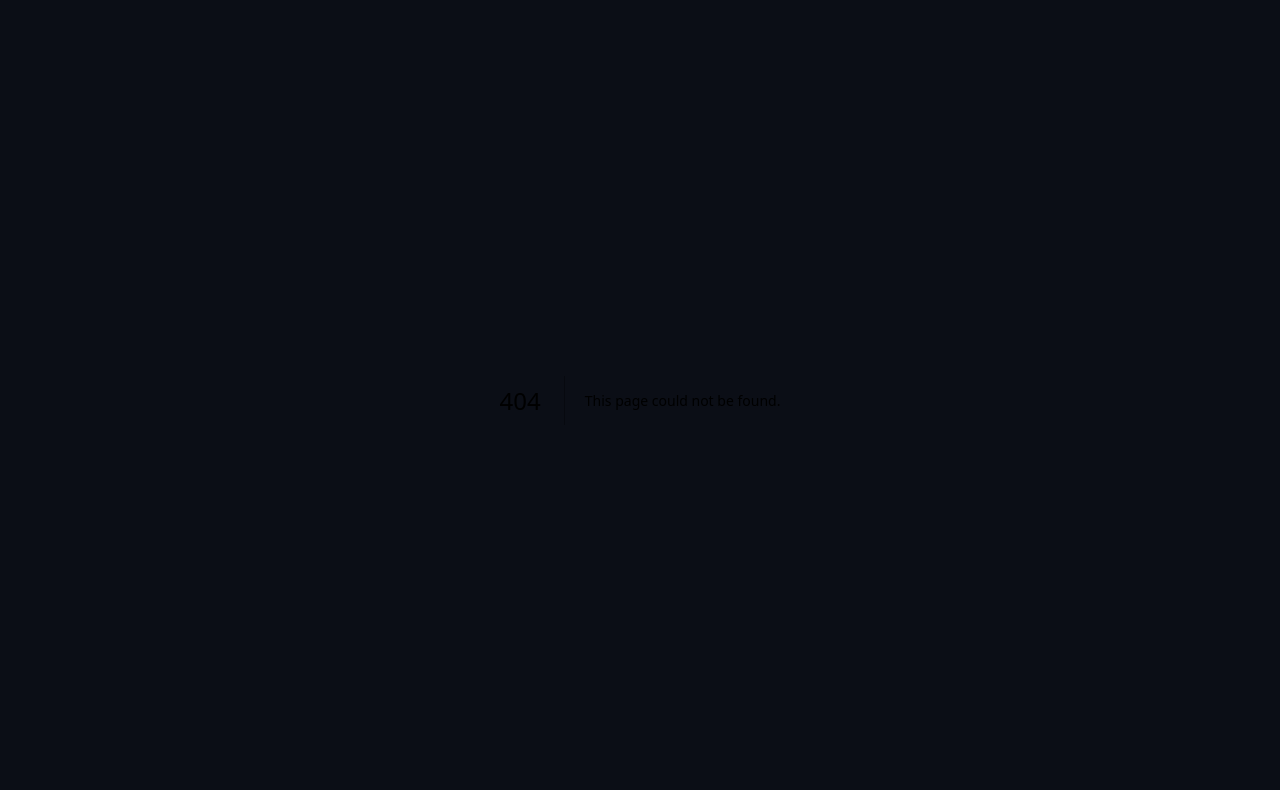
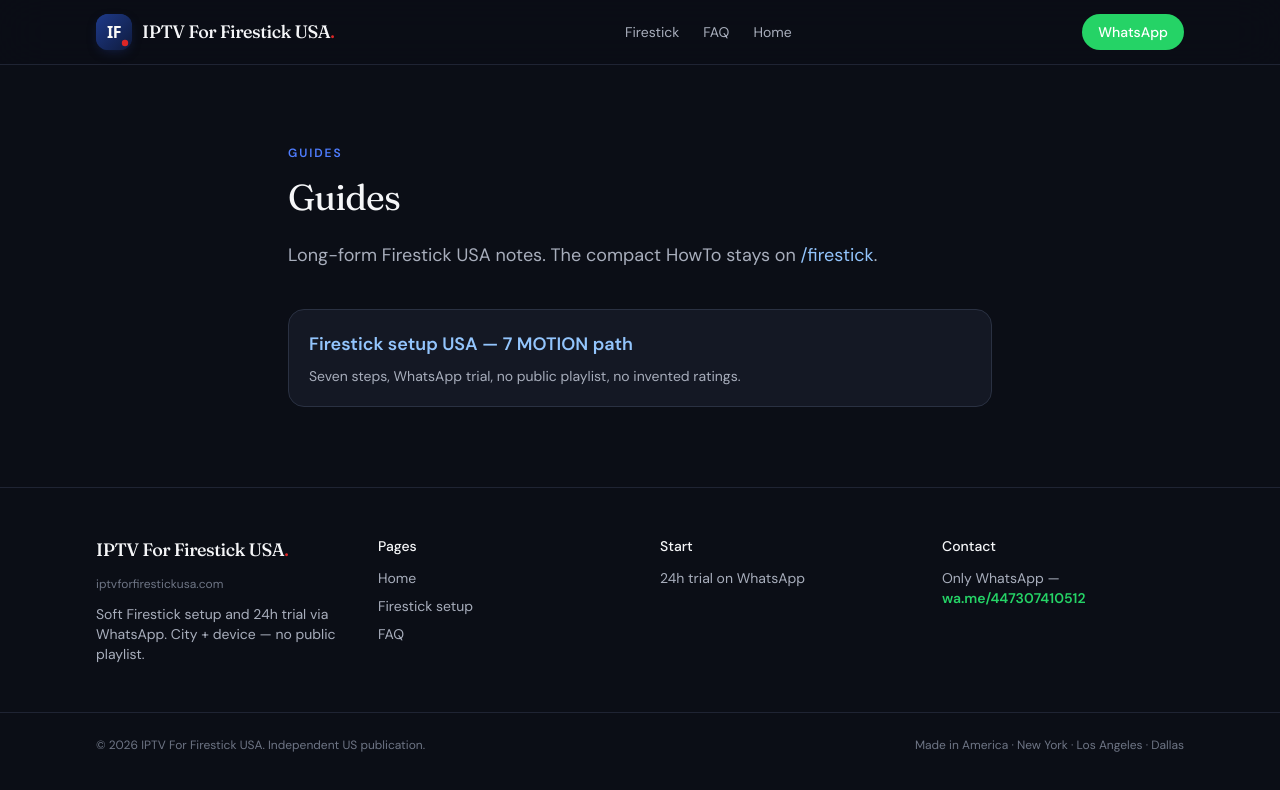
Before and after one commit to manzilionellm-dotcom/usastk, a Next.js app: page /blog in a window 1280 px wide. Before the commit this address had no page. Shown: the top 790 px of the page. Built offline with nearby package versions, Linux system fonts and the light colour scheme.

Commit message:
feat(seo): add /blog index for Firestick USA guides

```diff
--- /dev/null
+++ b/app/blog/page.tsx
@@ -0,0 +1,53 @@
+import type { Metadata } from "next";
+import Link from "next/link";
+import { SiteFooter, SiteHeader } from "@/components/site-chrome";
+import { GUIDE_PATH, SITE_URL } from "@/lib/site";
+
+const PAGE_URL = `${SITE_URL}/blog`;
+
+export const metadata: Metadata = {
+  metadataBase: new URL(SITE_URL),
+  title: { absolute: "Guides — Firestick IPTV USA" },
+  description:
+    "Firestick IPTV USA guides. 7 MOTION setup, 24h trial on WhatsApp. No public playlist. No invented ratings.",
+  alternates: { canonical: PAGE_URL },
+  robots: { index: true, follow: true },
+};
+
+export default function BlogIndexPage() {
+  return (
+    <main className="min-h-screen bg-[#0B0E16] font-[family-name:var(--font-body)] text-[#F5F6F8] antialiased">
+      <SiteHeader />
+      <article className="mx-auto max-w-3xl px-5 py-14 md:px-8 md:py-20">
+        <p className="text-xs font-semibold tracking-[0.16em] text-[#4F7DFF]">
+          GUIDES
+        </p>
+        <h1 className="mt-4 font-[family-name:var(--font-display)] text-4xl font-normal tracking-tight">
+          Guides
+        </h1>
+        <p className="mt-6 text-lg text-[#A8AEBC]">
+          Long-form Firestick USA notes. The compact HowTo stays on{" "}
+          <Link href="/firestick" className="text-[#93c5fd] hover:underline">
+            /firestick
+          </Link>
+          .
+        </p>
+        <ul className="mt-10 space-y-4">
+          <li className="rounded-2xl border border-[#2A3142] bg-[#141824] p-5">
+            <Link
+              href={GUIDE_PATH}
+              className="text-lg font-semibold text-[#93c5fd] hover:underline"
+            >
+              Firestick setup USA — 7 MOTION path
+            </Link>
+            <p className="mt-2 text-sm text-[#A8AEBC]">
+              Seven steps, WhatsApp trial, no public playlist, no invented
+              ratings.
+            </p>
+          </li>
+        </ul>
+      </article>
+      <SiteFooter />
+    </main>
+  );
+}
```
